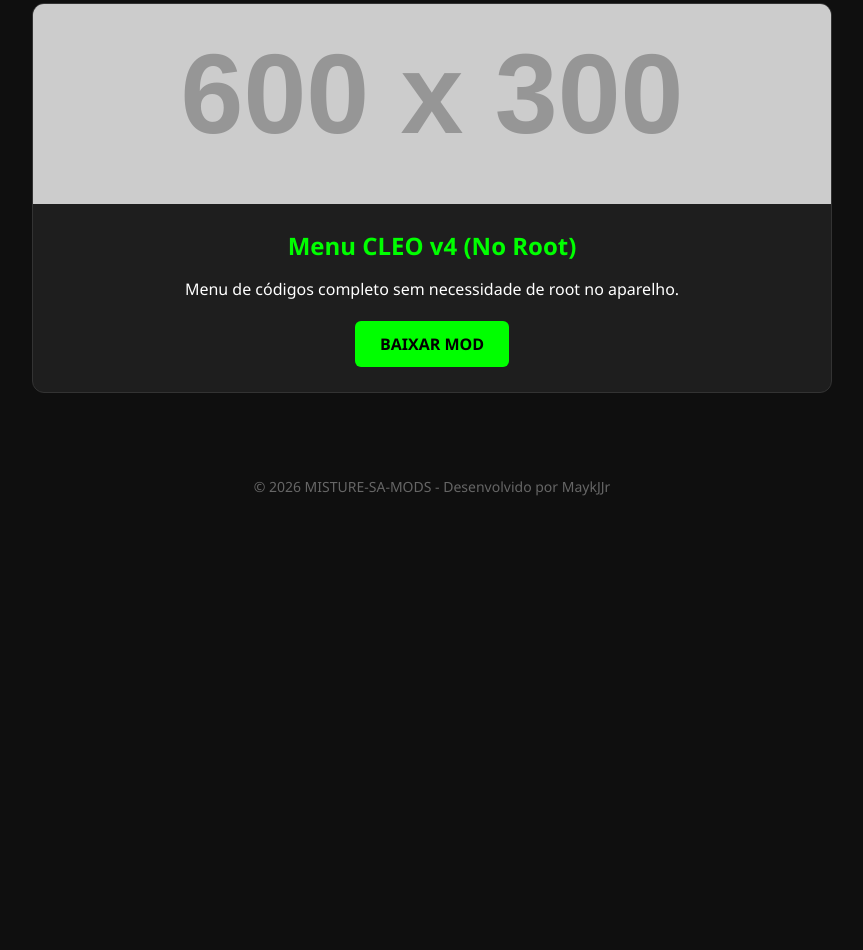
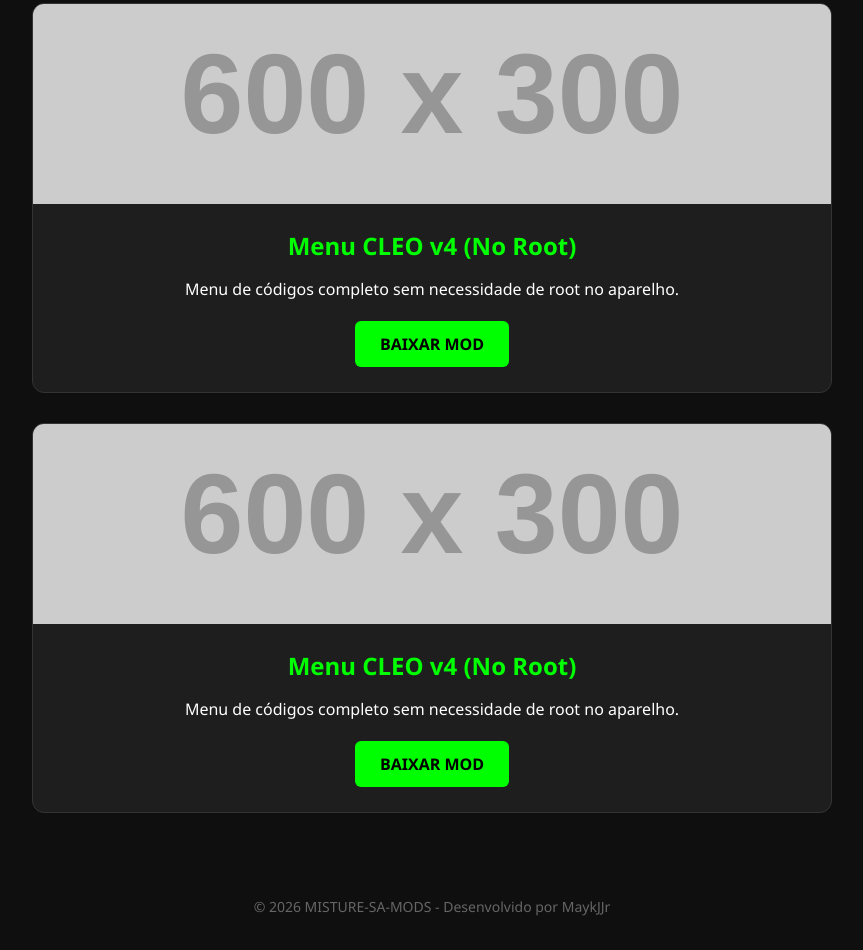
Before and after one commit to MKJJRr/MIX-SA-MODS, a plain HTML site: page index.html in a window 1280 px wide. Shown: the part 751-1701 px from the top of the page, without its empty margins (208-1071 px from the left). Before the commit the page ends 1281 px from the top, so only its background shows below. Drawn offline with Linux system fonts and the light colour scheme; placeholder pictures from the web are drawn by us.

Commit message:
Update index.html

```diff
--- a/index.html
+++ b/index.html
@@ -110,7 +110,7 @@
 </nav>
 
 <header>
-    <h1>MISTURE-SA-MODS</h1>
+    <h1>MIX-SA-MODS</h1>
     <p>O ponto de encontro dos modders de GTA San Andreas Mobile</p>
     <a href="https://youtube.com/@maykjjr" target="_blank" class="btn btn-youtube">INSCREVA-SE NO CANAL</a>
 </header>
@@ -135,6 +135,15 @@
         </div>
     </div>
 
+        <div class="mod-card">
+        <img src="https://via.placeholder.com/600x300/222/00ff00?text=Sua+Print+Aqui" alt="Thumbnail Mod" class="mod-img">
+        <div class="mod-info">
+            <h2>Menu CLEO v4 (No Root)</h2>
+            <p>Menu de códigos completo sem necessidade de root no aparelho.</p>
+            <a href="#" class="btn btn-download">BAIXAR MOD</a>
+        </div>
+    </div>
+
 </div>
 
 <footer>
```
